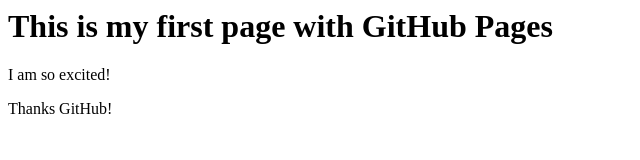
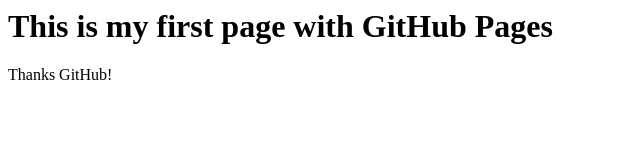
Before and after one commit to squirreltestXZ/get-going, a plain HTML site: page index.html in a window 1280 px wide. Shown: the whole page, without its empty margins (0-640 px from the left). Drawn offline with Linux system fonts and the light colour scheme.

Commit message:
Update index.html

```diff
--- a/index.html
+++ b/index.html
@@ -1,5 +1,4 @@
 <html>
 <h1> This is my first page with GitHub Pages </h1>
-<p>I am so excited!</p>
 <p>Thanks GitHub!</p>
 </html>
```
